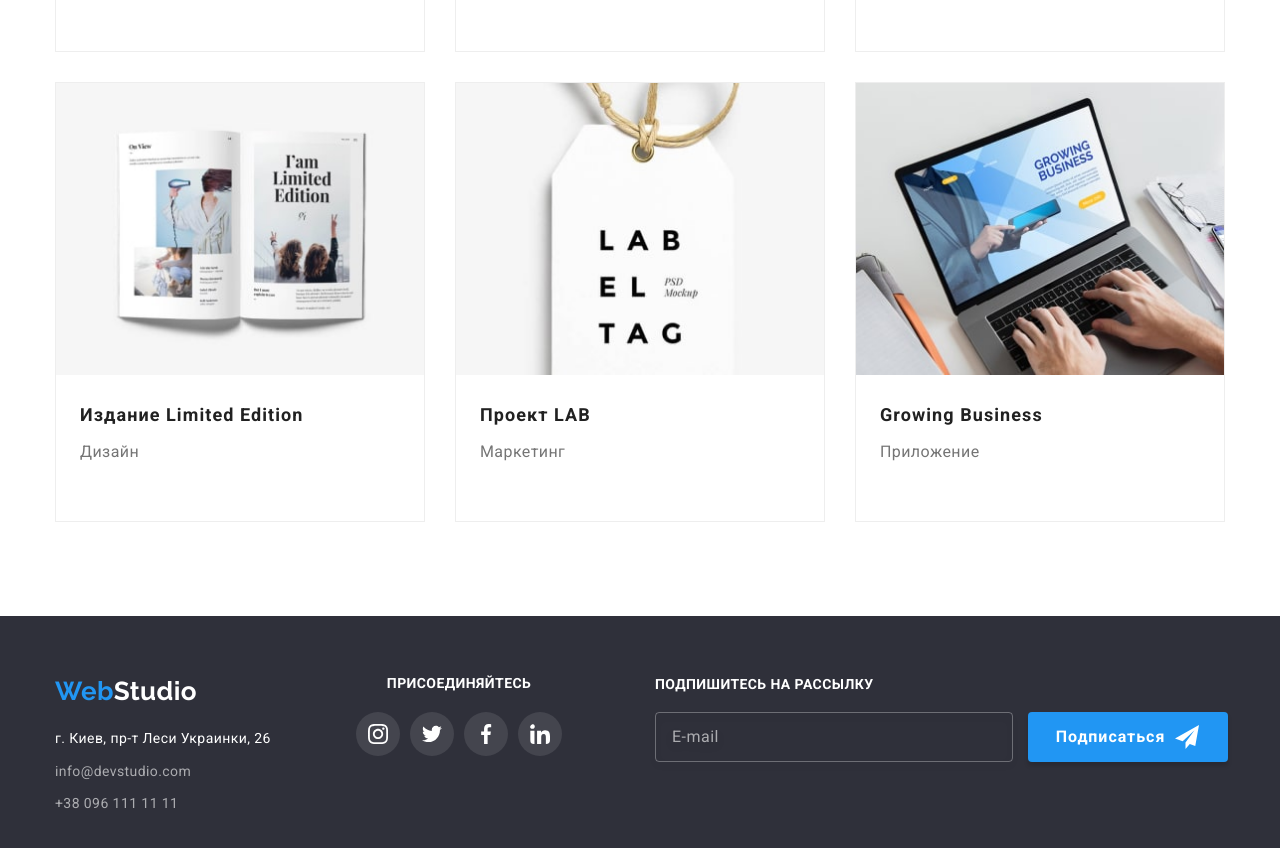
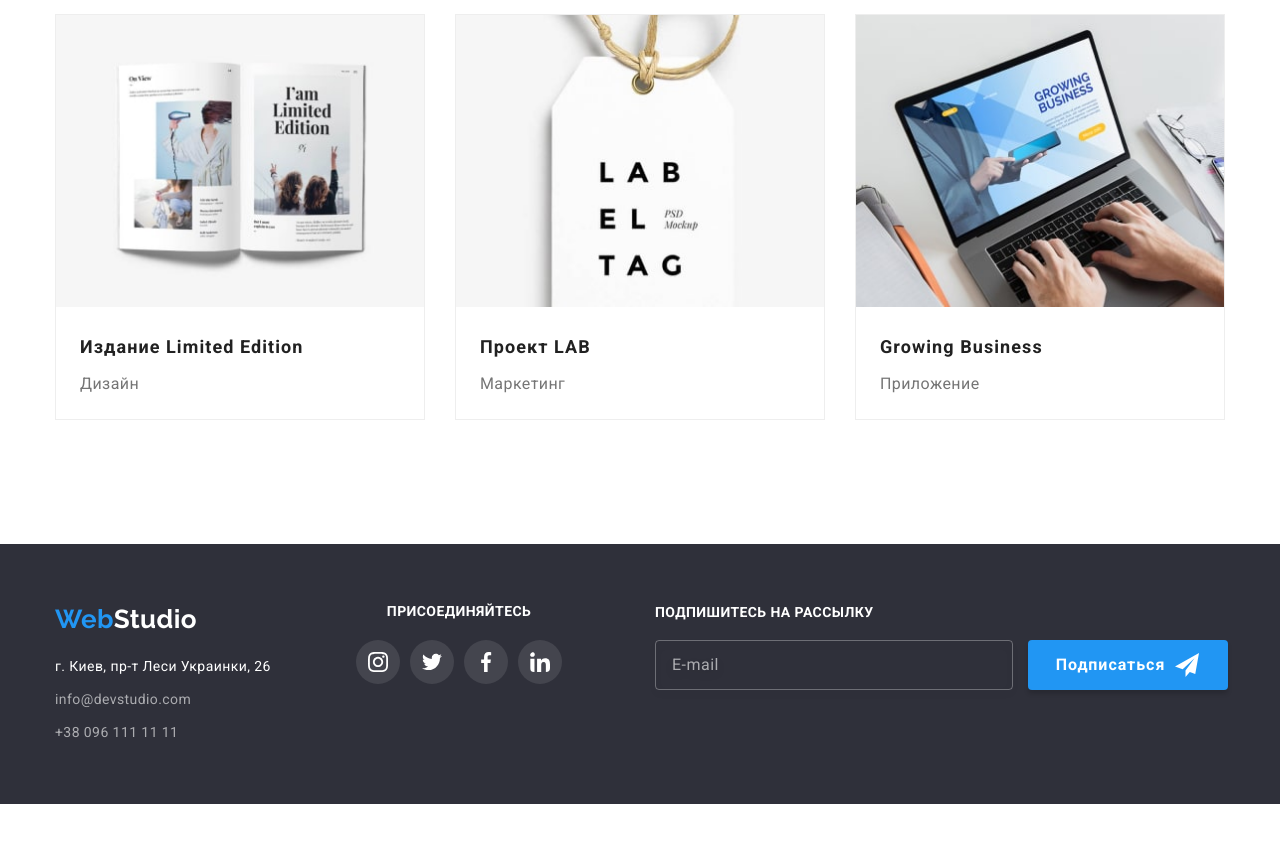
Before and after one commit to pylypchukroman/Practice-HTML-CSS--Landing-Page, a plain HTML site: page portfolio.html in a window 1280 px wide. Shown: the part 1120-1968 px from the top of the page. After the commit the page ends 1924 px from the top, so only its background shows below. Drawn offline with nearby package versions, Linux system fonts and the light colour scheme.

Commit message:
додає правки

```diff
--- a/sass/base/_common.scss
+++ b/sass/base/_common.scss
@@ -4,6 +4,7 @@
   margin-left: auto;
   padding-left: 15px;
   padding-right: 15px;
+  position: relative;
   @media screen and (min-width: 480px) {
     width: 480px;
   }
--- a/sass/components/_logo.scss
+++ b/sass/components/_logo.scss
@@ -13,6 +13,7 @@
     margin-right: 88px;
     margin-top: 24px;
     margin-bottom: 25px;
+    margin: 0 auto;
   }
   @media screen and (min-width: 1200px) {
     font-size: 26px;
--- a/sass/components/_navigation.scss
+++ b/sass/components/_navigation.scss
@@ -18,6 +18,10 @@
   @media screen and (min-width: 768px) {
     width: 294px;
     display: flex;
+    margin-left: 88px;
+  }
+  @media screen and (min-width: 1200px) {
+    margin-left: 0;
   }
 }
 .site-nav-link {
--- a/sass/components/_pasteboard-list.scss
+++ b/sass/components/_pasteboard-list.scss
@@ -69,6 +69,9 @@
   line-height: 1.14;
   text-transform: uppercase;
   text-align: center;
+  @media screen and (min-width: 768px) {
+    text-align: start;
+  }
 }
 .pasteboard-list__text {
   line-height: 1.71;
--- a/sass/components/_projects-card.scss
+++ b/sass/components/_projects-card.scss
@@ -27,7 +27,7 @@
   overflow: hidden;
   margin-bottom: 30px;
   width: 100%;
-  height: 404px;
+  // height: 404px;
   border: 1px solid #eeeeee;
   transition: box-shadow 250ms cubic-bezier(0.4, 0, 0.2, 1);
   &:hover,
@@ -35,25 +35,29 @@
     box-shadow: 0px 1px 1px rgba(0, 0, 0, 0.12), 0px 4px 4px rgba(0, 0, 0, 0.06),
       1px 4px 6px rgba(0, 0, 0, 0.16);
   }
-  &:last-child {
-    margin-right: 0;
+  &:nth-child(9) {
+    margin-bottom: 0;
   }
-  &:nth-child(n + 7) {
-    margin-bottom: 30px;
-  }
+  // &:last-child {
+  //   margin-right: 0;
+  //   margin-bottom: 0;
+  // }
+  // &:nth-child(n + 7) {
+  //   margin-bottom: 30px;
+  // }
   &:nth-child(3n + 3) {
     margin-right: 0;
   }
   @media screen and (min-width: 768px) {
     width: calc(100% / 2 - 15px);
-    height: 414px;
+    // height: 414px;
     &:nth-last-child(odd) {
       margin-right: 30px;
     }
   }
   @media screen and (min-width: 1200px) {
     width: calc(100% / 3 - 20px);
-    height: 440px;
+    // height: 440px;
     &:nth-child(2n) {
       margin-right: 30px;
     }
@@ -61,7 +65,7 @@
       margin-right: 0;
     }
     &:nth-child(n + 6) {
-      margin-bottom: 0;
+      margin-bottom: 30px;
     }
   }
 }
--- a/sass/layouts/_footer.scss
+++ b/sass/layouts/_footer.scss
@@ -2,13 +2,13 @@
   padding-top: 60px;
   padding-bottom: 60px;
   width: 100%;
-  height: 603px;
+  // height: 603px;
   @media screen and (min-width: 768px) {
-    height: 463px;
+    // height: 463px;
   }
   @media screen and (min-width: 1200px) {
-    height: 252px;
-    max-width: 1600px;
+    // height: 252px;
+    // max-width: 1600px;
   }
 }
 .footer-common {
```
Also changed, not shown: css/main.css, css/main.min.css, 2 other files.
